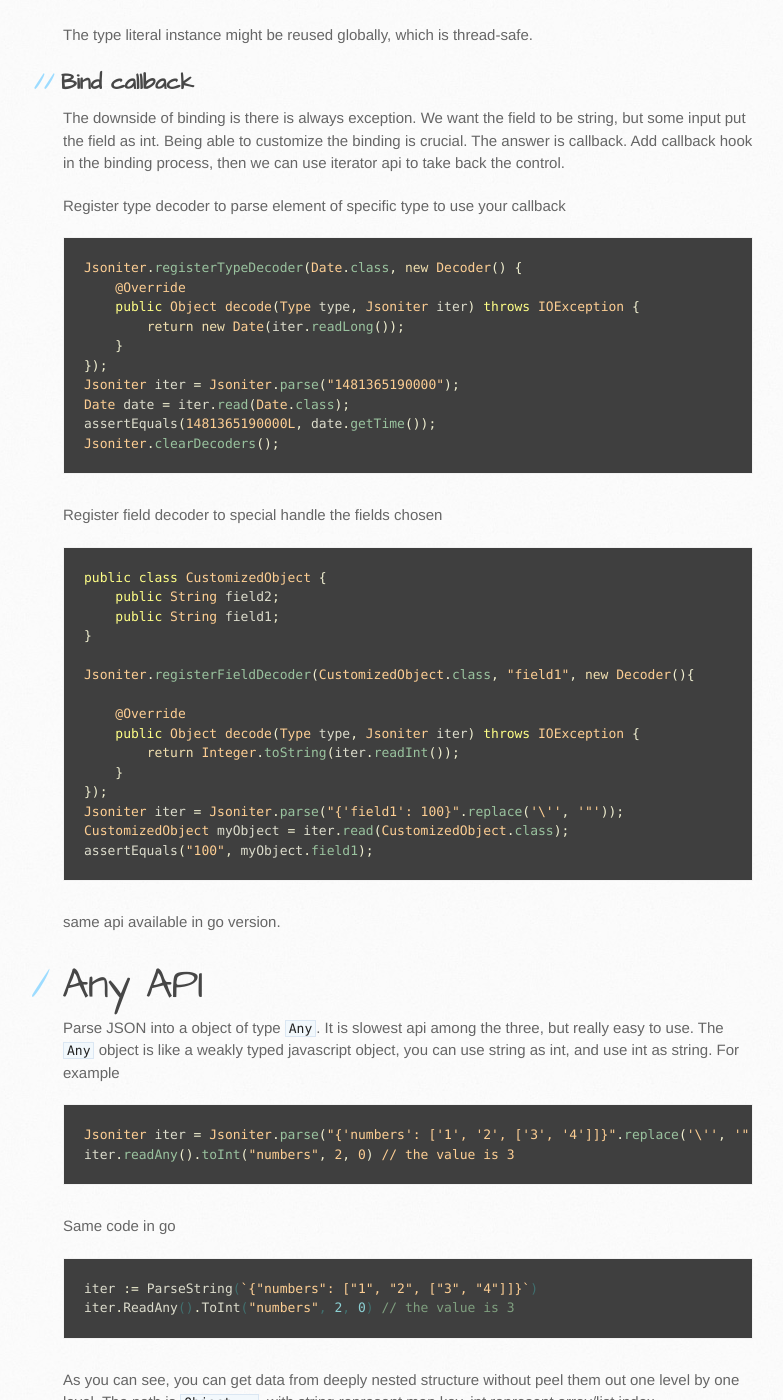
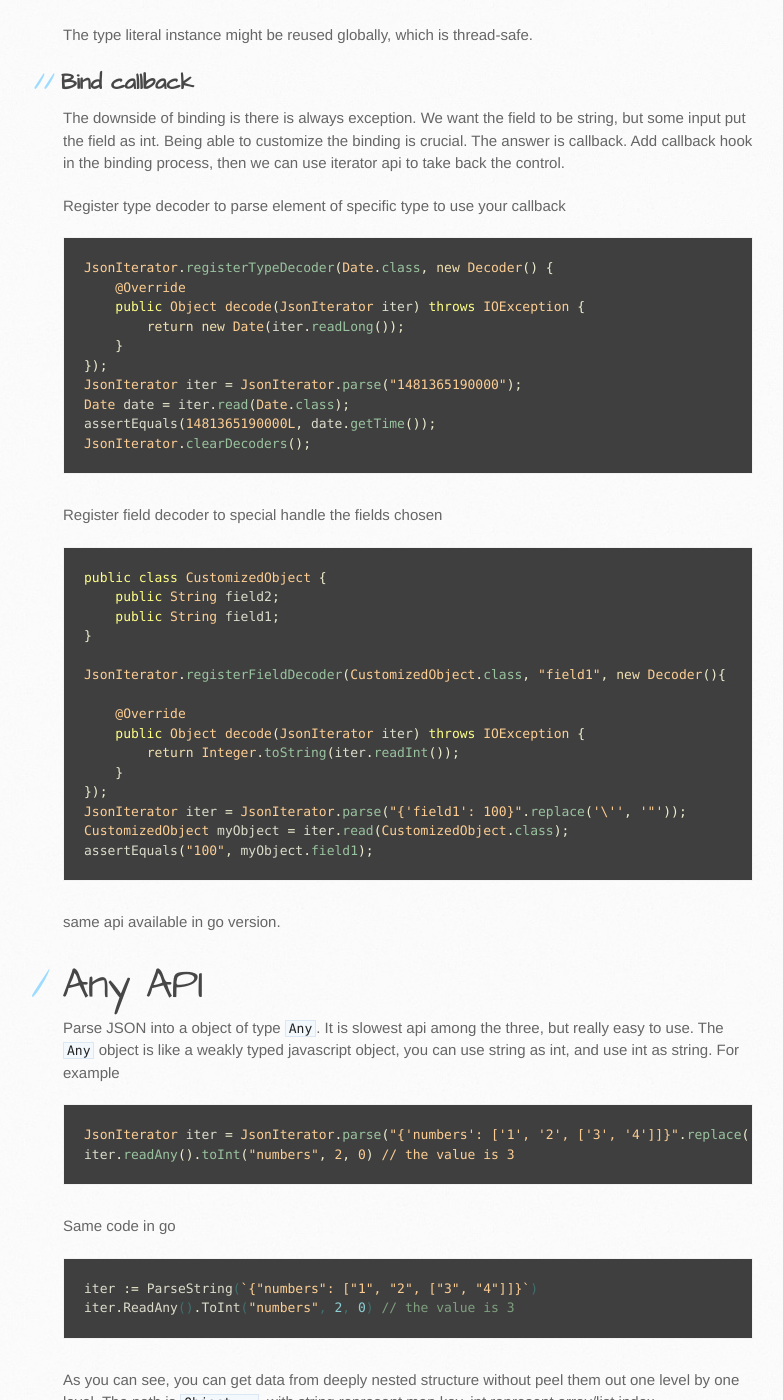
Before and after one commit to json-iterator/json-iterator.github.io, a Jekyll site: the page built from api.md, in a window 1280 px wide and 1400 px high, scrolled down 7119 px. Shown: the whole window, without its empty margins (107-890 px from the left). Built offline with Jekyll 4.4.1, drawn with Linux system fonts in a browser that asks for light colours; comment, search, counter and statistics services are not loaded; some of the changed text lies outside the part shown.

Commit message:
Update api.md

````diff
--- a/api.md
+++ b/api.md
@@ -27,7 +27,7 @@ public class ABC {
     public Any a;
 }
 
-Jsoniter iter = Jsoniter.parse("{'a': {'b': {'c': 'd'}}}".replace('\'', '"'));
+JsonIterator iter = JsonIterator.parse("{'a': {'b': {'c': 'd'}}}".replace('\'', '"'));
 ABC abc = iter.read(ABC.class);
 System.out.println(abc.a.get("b", "c"));
 ```
@@ -59,7 +59,7 @@ public class User {
     public String[] tags;
 }
 
-Jsoniter iter = Jsoniter.parse("[123, {'name': 'taowen', 'tags': ['crazy', 'hacker']}]".replace('\'', '"'));
+JsonIterator iter = JsonIterator.parse("[123, {'name': 'taowen', 'tags': ['crazy', 'hacker']}]".replace('\'', '"'));
 iter.readArray();
 int userId = iter.readInt();
 iter.readArray();
@@ -181,7 +181,7 @@ private int jacksonUser(JsonParser jParser) throws IOException {
 Using jsoniter, the iterator api is much more straight forward, there is no concept as Token.
 
 ```java
-public int jsoniter(Jsoniter iter) throws IOException {
+public int calc(JsonIterator iter) throws IOException {
     int totalTagsCount = 0;
     for (String field = iter.readObject(); field != null; field = iter.readObject()) {
         switch (field) {
@@ -268,7 +268,7 @@ No matter how convenient the iterator api is, iterator is still just iterator. 9
 The api is simple. In Java, you provide the class
 
 ```java
-Jsoniter iter = Jsoniter.parse("[1,2,3]");
+JsonIterator iter = JsonIterator.parse("[1,2,3]");
 int[] val = iter.read(int[].class);
 ```
 
@@ -283,7 +283,7 @@ iter.Read(&slice)
 If you want to use generics in Java, use this syntax:
 
 ```java
-Jsoniter iter = Jsoniter.parse("[1,2,3]");
+JsonIterator iter = JsonIterator.parse("[1,2,3]");
 List<Integer> val = iter.read(new TypeLiteral<ArrayList<Integer>>(){});
 ```
 
@@ -296,16 +296,16 @@ The downside of binding is there is always exception. We want the field to be st
 Register type decoder to parse element of specific type to use your callback
 
 ```java
-Jsoniter.registerTypeDecoder(Date.class, new Decoder() {
+JsonIterator.registerTypeDecoder(Date.class, new Decoder() {
     @Override
-    public Object decode(Type type, Jsoniter iter) throws IOException {
+    public Object decode(JsonIterator iter) throws IOException {
 	return new Date(iter.readLong());
     }
 });
-Jsoniter iter = Jsoniter.parse("1481365190000");
+JsonIterator iter = JsonIterator.parse("1481365190000");
 Date date = iter.read(Date.class);
 assertEquals(1481365190000L, date.getTime());
-Jsoniter.clearDecoders();
+JsonIterator.clearDecoders();
 ```
 
 Register field decoder to special handle the fields chosen
@@ -316,14 +316,14 @@ public class CustomizedObject {
     public String field1;
 }
 
-Jsoniter.registerFieldDecoder(CustomizedObject.class, "field1", new Decoder(){
+JsonIterator.registerFieldDecoder(CustomizedObject.class, "field1", new Decoder(){
 
     @Override
-    public Object decode(Type type, Jsoniter iter) throws IOException {
+    public Object decode(JsonIterator iter) throws IOException {
 	return Integer.toString(iter.readInt());
     }
 });
-Jsoniter iter = Jsoniter.parse("{'field1': 100}".replace('\'', '"'));
+JsonIterator iter = JsonIterator.parse("{'field1': 100}".replace('\'', '"'));
 CustomizedObject myObject = iter.read(CustomizedObject.class);
 assertEquals("100", myObject.field1);
 ```
@@ -335,7 +335,7 @@ same api available in go version.
 Parse JSON into a object of type `Any`. It is slowest api among the three, but really easy to use. The `Any` object is like a weakly typed javascript object, you can use string as int, and use int as string. For example
 
 ```java
-Jsoniter iter = Jsoniter.parse("{'numbers': ['1', '2', ['3', '4']]}".replace('\'', '"'));
+JsonIterator iter = JsonIterator.parse("{'numbers': ['1', '2', ['3', '4']]}".replace('\'', '"'));
 iter.readAny().toInt("numbers", 2, 0) // the value is 3
 ```
 
````
Also changed, not shown: other parts of api.md (+1 -1 lines).
